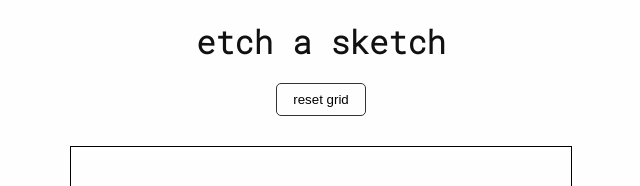
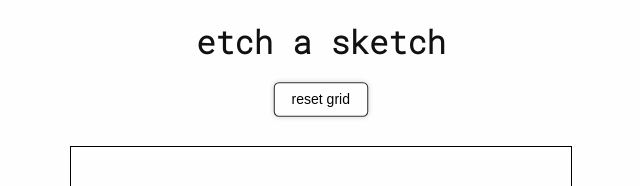
Before and after one commit to joshuafarnaby/etch_a_sketch2, a plain HTML site: page index.html in a window 1280 px wide. In both pictures the pointer is over the button "reset grid". Shown: the top 186 px of the page, 319-959 px from the left. Drawn offline with Linux system fonts and the light colour scheme.

Commit message:
add hover style to reset button

```diff
--- a/style.css
+++ b/style.css
@@ -27,6 +27,12 @@ h1 {
   background-color: #fefefe;
 }
 
+#reset-button:hover {
+  transform: scale(1.05);
+  cursor: pointer;
+  box-shadow: 0px 0px 4px 1px #dedede;
+}
+
 #main-container {
   border: 1px solid #000;
   display: flex;
```
